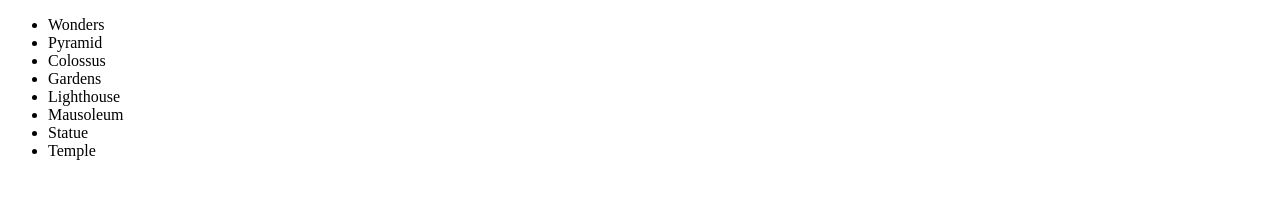
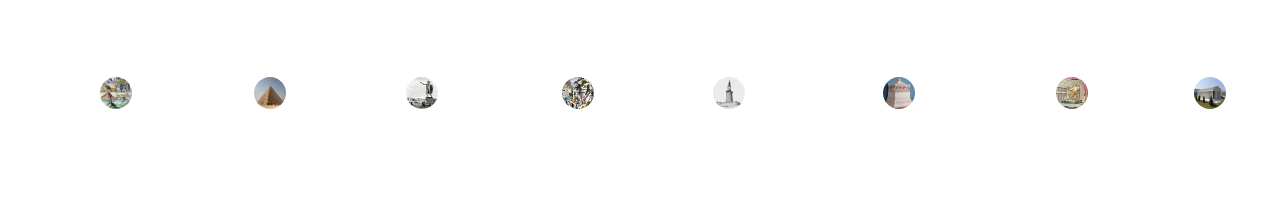
Before and after one commit to walteronoh/fish-eye-menus, a website: page index.html in a window 1280 px wide. Drawn offline with Linux system fonts and the light colour scheme.

Commit message:
feat: add images and stylings

```diff
--- /dev/null
+++ b/assets/css/index.css
@@ -0,0 +1,61 @@
+header {
+    /* position: relative; */
+    /* background-color: aquamarine; */
+    /* height: 3rem; */
+    width: 100vw;
+    padding: 3px;
+}
+
+#header-menus {
+    display: flex;
+    justify-content: space-around;
+}
+
+/* Add responsiveness for different devices */
+@media (max-width: 1250px) {
+    #header-menus {
+        flex-direction: row;
+    }
+}
+
+@media (max-width: 480px) {
+    #header-menus {
+        flex-direction: column;
+    }
+}
+
+.header-element {
+    list-style: none;
+}
+
+.header-label {
+    text-align: center;
+    visibility: hidden;
+}
+
+.header-element img {
+    height: 2rem;
+    width: 2rem;
+    background-size: cover;
+    border-radius: 50%;
+}
+
+.header-image:hover {
+    scale: 150%;
+}
+
+.header-image:hover .header-label{
+    visibility: visible;
+}
+
+.header-image:active {
+    scale: 150%;
+}
+
+.header-image:active .header-label{
+    visibility: visible;
+}
+
+/* .header-element img:hover .header-label {
+    visibility: hidden;
+} */
--- a/assets/js/index.js
+++ b/assets/js/index.js
@@ -20,7 +20,7 @@ function load() {
             // iterate through the items
             object.forEach((value) => {
                 // Create a li element
-                menus.innerHTML += `<li>${value.label}</li>`;
+                menus.innerHTML += `<li class="header-element"><div class="header-image"><p class="header-label">${value.label}</p><img src="assets/images/${value.image}" /></div></li>`;
             });
         }
       }
--- a/assets/json/wonders.json
+++ b/assets/json/wonders.json
@@ -4,55 +4,55 @@
         "name": "Wonders of the World",
         "link": "https://en.wikipedia.org/wiki/Wonders_of_the_World",
         "description": "The Seven Wonders of the Ancient World is the oldest known list of this type, documenting the most remarkable human-made creations of classical antiquity; it was based on guidebooks popular among Hellenic sightseers and as such only includes works located around the Mediterranean rim and in the ancient Near East. The number seven was chosen because the Greeks believed it represented perfection and plenty, and because it reflected the number of planets known in ancient times (five) plus the Sun and Moon.",
-        "image": ""
+        "image": "wonders.png"
     },
     {
         "label": "Pyramid",
         "name" : "The Great Pyramid of Giza",
         "link" : "https://en.wikipedia.org/wiki/Great_Pyramid_of_Giza",
         "description": "The Great Pyramid of Giza is the largest Egyptian pyramid and served as the tomb of pharaoh Khufu, who ruled during the Fourth Dynasty of the Old Kingdom. Built in the early 26th century BC, over a period of about 27 years, the pyramid is the oldest of the Seven Wonders of the Ancient World, and the only wonder that has remained largely intact. It is the most famous monument of the Giza pyramid complex, which is part of the UNESCO World Heritage Site. It is situated at the northern end of the line of the three pyramids at Giza.",
-        "image" : ""
+        "image" : "pyramid.jpg"
     },
     {
         "label": "Colossus",
         "name" : "The Colossus of Rhodes",
         "link" : "https://en.wikipedia.org/wiki/Colossus_of_Rhodes",
         "description": "The Colossus of Rhodes (Ancient Greek: ὁ Κολοσσὸς Ῥόδιος, romanized: ho Kolossòs Rhódios; Greek: Κολοσσός της Ρόδου, romanized: Kolossós tes Rhódou)[a] was a statue of the Greek sun god Helios, erected in the city of Rhodes, on the Greek island of the same name, by Chares of Lindos in 280 BC. One of the Seven Wonders of the Ancient World, it was constructed to celebrate the successful defence of Rhodes city against an attack by Demetrius I of Macedon, who had besieged it for a year with a large army and navy.",
-        "image" : ""
+        "image" : "colossus.jpg"
     },
     {
         "label": "Gardens",
         "name" : "The Hanging Gardens of Babylon",
         "link" : "https://en.wikipedia.org/wiki/Hanging_Gardens_of_Babylon",
         "description": "The Hanging Gardens of Babylon were one of the Seven Wonders of the Ancient World listed by Hellenic culture. They were described as a remarkable feat of engineering with an ascending series of tiered gardens containing a wide variety of trees, shrubs, and vines, resembling a large green mountain constructed of mud bricks. It was said to have been built in the ancient city of Babylon, near present-day Hillah, Babil province, in Iraq. The Hanging Gardens' name is derived from the Greek word κρεμαστός (kremastós, lit. 'overhanging'), which has a broader meaning than the modern English word 'hanging' and refers to trees being planted on a raised structure such as a terrace.",
-        "image" : ""
+        "image" : "gardens.jpg"
     },
     {
         "label": "Lighthouse",
         "name" : "The Lighthouse of Alexandria",
         "link" : "https://en.wikipedia.org/wiki/Lighthouse_of_Alexandria",
         "description": "The Lighthouse of Alexandria, sometimes called the Pharos of Alexandria (/ˈfɛərɒs/ FAIR-oss; Ancient Greek: ὁ Φάρος τῆς Ἀλεξανδρείας, romanized: ho Pháros tês Alexandreías, contemporary Koine Greek pronunciation: [ho pʰáros tɛ̂ːs aleksandrěːaːs]; Arabic: فنار الإسكندرية), was a lighthouse built by the Ptolemaic Kingdom of Ancient Egypt, during the reign of Ptolemy II Philadelphus (280–247 BC). It has been estimated to have been at least 100 metres (330 ft) in overall height. One of the Seven Wonders of the Ancient World, for many centuries it was one of the tallest man-made structures in the world.",
-        "image" : ""
+        "image" : "lighthouse.png"
     },
     {
         "label": "Mausoleum",
         "name" : "The Mausoleum at Halicarnassus",
         "link" : "https://en.wikipedia.org/wiki/Mausoleum_at_Halicarnassus",
         "description": "The Mausoleum at Halicarnassus or Tomb of Mausolus[a] (Ancient Greek: Μαυσωλεῖον τῆς Ἁλικαρνασσοῦ; Turkish: Halikarnas Mozolesi) was a tomb built between 353 and 350 BC in Halicarnassus (present Bodrum, Turkey) for Mausolus, an Anatolian from Caria and a satrap in the Achaemenid Empire, and his sister-wife Artemisia II of Caria. The structure was designed by the Greek architects Satyros and Pythius of Priene. Its elevated tomb structure is derived from the tombs of neighbouring Lycia, a territory Mausolus had invaded and annexed c. 360 BC, such as the Nereid Monument.",
-        "image" : ""
+        "image" : "mausoleum.jpg"
     },
     {
         "label": "Statue",
         "name" : "The Statue of Zeus at Olympia",
         "link" : "https://en.wikipedia.org/wiki/Statue_of_Zeus_at_Olympia",
         "description": "The Statue of Zeus at Olympia was a giant seated figure, about 12.4 m (41 ft) tall, made by the Greek sculptor Phidias around 435 BC at the sanctuary of Olympia, Greece, and erected in the Temple of Zeus there. Zeus is the sky and thunder god in ancient Greek religion, who rules as king of the gods of Mount Olympus.",
-        "image" : ""
+        "image" : "statue.jpg"
     },
     {
         "label": "Temple",
         "name" : "The Temple of Artemis",
         "link" : "https://en.wikipedia.org/wiki/Temple_of_Artemis",
         "description": "The Temple of Artemis or Artemision (Greek: Ἀρτεμίσιον; Turkish: Artemis Tapınağı), also known as the Temple of Diana, was a Greek temple dedicated to an ancient, localised form of the goddess Artemis (equalized to Diana, a Roman goddess). It was located in Ephesus (near the modern town of Selçuk in present-day Turkey). By 401 AD it had been ruined or destroyed. Only foundations and fragments of the last temple remain at the site.",
-        "image" : ""
+        "image" : "temple.jpg"
     }
 ]
--- a/index.html
+++ b/index.html
@@ -1,7 +1,9 @@
 <!DOCTYPE html>
 <html>
     <head>
+        <meta name="viewport" content="width=device-width, initial-scale=1.0">
         <script type='text/javascript' src="assets/js/index.js"></script>
+        <link rel="stylesheet" href="assets/css/index.css" />
     </head>
     <body>
         <header>
```
Also changed, not shown: README.md (added), assets/images/colossus.jpg (added), assets/images/gardens.jpg (added), assets/images/lighthouse.png (added), assets/images/mausoleum.jpg (added), assets/images/pyramid.jpg (added), assets/images/statue.jpg (added), assets/images/temple.jpg (added), assets/images/wonders.png (added), assets/styles/index.css (deleted).
